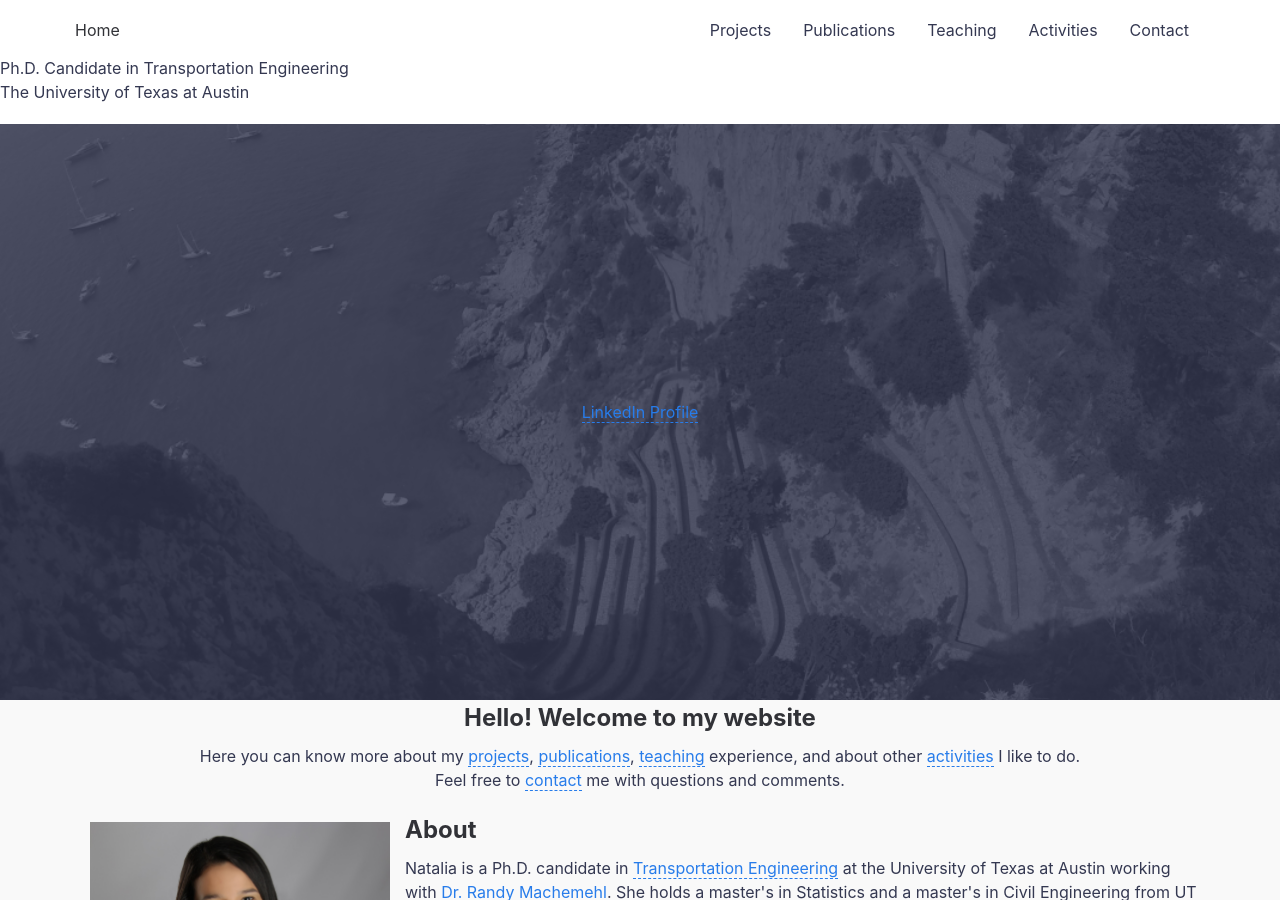
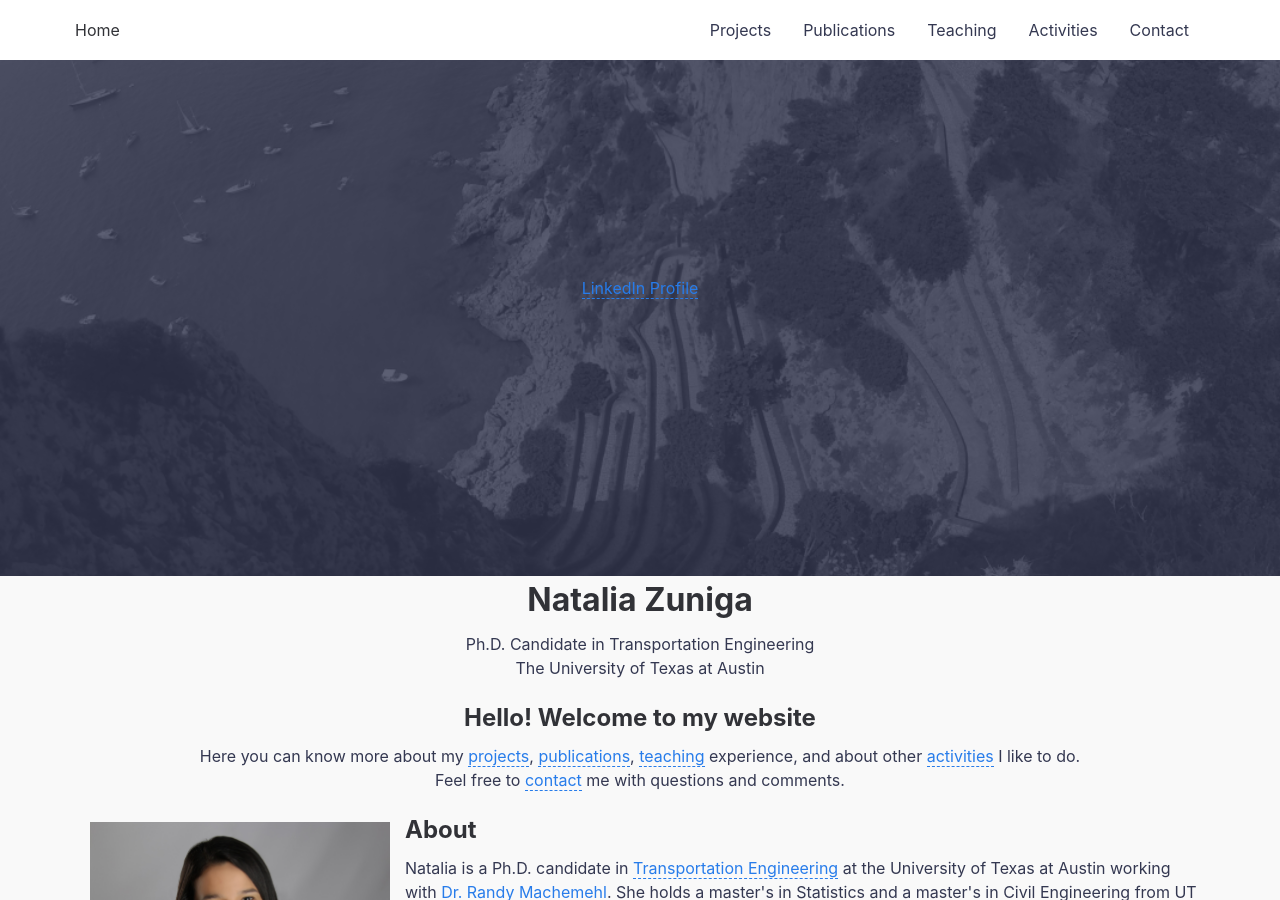
Before and after one commit to nzunigag/nzunigag.github.io, a Jekyll site: the page built from index.md, in a window 1280 px wide and 900 px high. Built offline with Jekyll 4.4.1, drawn with Linux system fonts in a browser that asks for light colours; comment, search, counter and statistics services are not loaded.

Commit message:
Update default.html

```diff
--- a/_layouts/default.html
+++ b/_layouts/default.html
@@ -19,9 +19,6 @@ layout: compress
 
     {% include header.html %}
 
-    <h1 class="hero__title">{{ site.title | escape }}</h1>
-    <p class="hero__meta">Ph.D. Candidate in Transportation Engineering <br> The University of Texas at Austin</p>
-
     <div class="hero lazyload" data-bg="{{site.url}}/assets/img/main.jpg">
       <div class="hero__wrap">
        <script type="text/javascript" src="https://platform.linkedin.com/badges/js/profile.js" async defer></script>
@@ -34,6 +31,11 @@ layout: compress
       <section class="blog">
         <div class="container">
            <center>
+
+             <h1>{{ site.title | escape }}</h1>
+             <p class="hero__meta">Ph.D. Candidate in Transportation Engineering <br> The University of Texas at Austin</p>
+
+
               <h2> Hello! Welcome to my website</h2>
             <p>
               Here you can know more about my <a href="https://nzunigag.github.io/projects/">projects</a>,
```
